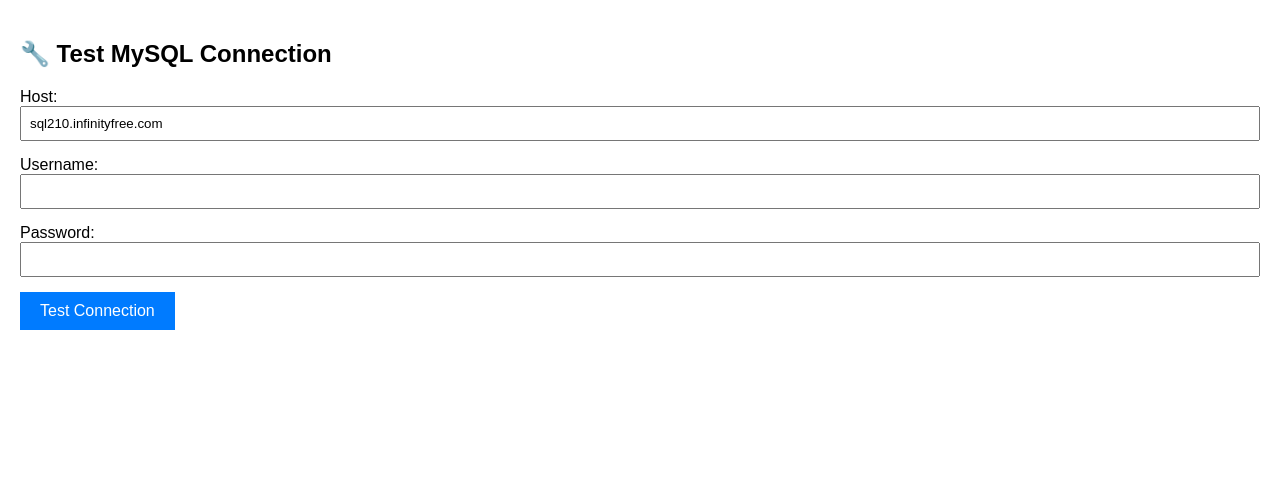
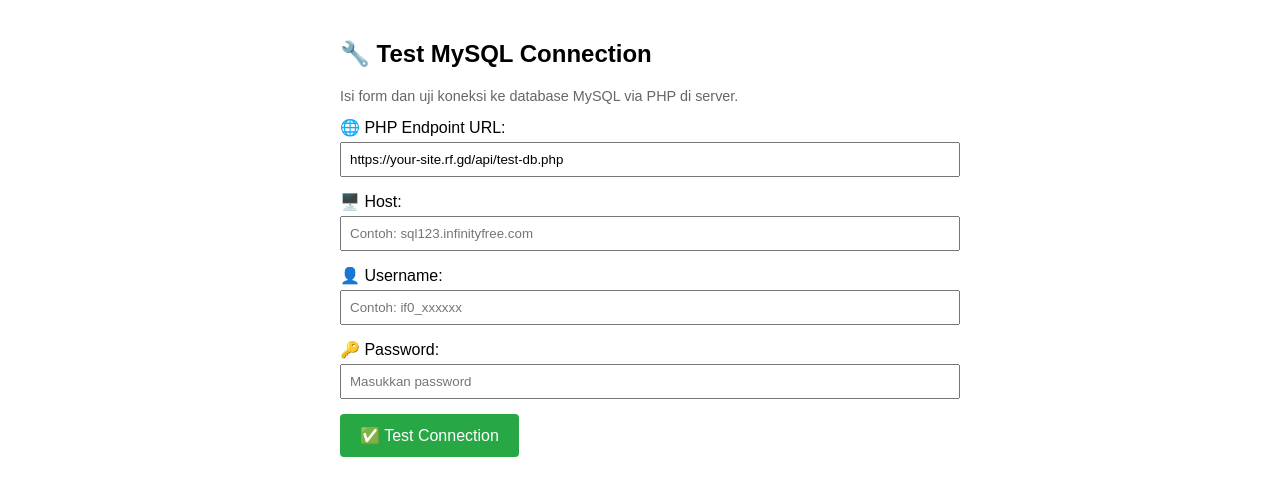
Before and after one commit to shin-meiri/main, a React (Create React App) app: page / in a window 1280 px wide. Shown: the top 496 px of the page. Built offline with nearby package versions, Linux system fonts and the light colour scheme.

Commit message:
Update DBForm.jsx

```diff
--- a/src/components/DBForm.jsx
+++ b/src/components/DBForm.jsx
@@ -1,89 +1,197 @@
 // src/components/DBForm.jsx
 import React, { useState } from 'react';
 
-export default function DBForm() {
+function DBForm() {
   const [form, setForm] = useState({
-    host: 'sql210.infinityfree.com',
+    host: '',
     user: '',
     pass: '',
+    endpoint: 'https://your-site.rf.gd/api/test-db.php', // 👈 Input URL
   });
   const [result, setResult] = useState('');
   const [loading, setLoading] = useState(false);
+  const [debug, setDebug] = useState(''); // Info tambahan
+
+  const handleChange = (e) => {
+    setForm({ ...form, [e.target.name]: e.target.value });
+  };
 
   const handleSubmit = async (e) => {
     e.preventDefault();
     setLoading(true);
-    setResult('Testing connection...');
+    setResult('');
+    setDebug('');
+
+    // Validasi URL
+    if (!form.endpoint.startsWith('http')) {
+      setResult('❌ URL endpoint harus dimulai dengan http:// atau https://');
+      setLoading(false);
+      return;
+    }
 
     try {
-      const res = await fetch('test-db.php', {
+      setDebug('🔍 Mengirim request ke: ' + form.endpoint);
+
+      const res = await fetch(form.endpoint, {
         method: 'POST',
-        headers: { 'Content-Type': 'application/json' },
-        body: JSON.stringify(form),
+        headers: {
+          'Content-Type': 'application/json',
+        },
+        body: JSON.stringify({
+          host: form.host,
+          user: form.user,
+          pass: form.pass,
+        }),
+        mode: 'cors', // 👈 Penting untuk CORS
       });
 
+      setDebug(prev => prev + '\n📡 Status HTTP: ' + res.status);
+
+      if (!res.ok) {
+        throw new Error(`HTTP ${res.status}: ${res.statusText}`);
+      }
+
       const data = await res.json();
-      setResult(
-        data.success
-          ? `✅ Connected! MySQL ${data.server_info}`
-          : `❌ Failed: ${data.message}`
-      );
+      setDebug(prev => prev + '\n📥 Data dari server: ' + JSON.stringify(data));
+
+      if (data.success) {
+        setResult('✅ Connected! ' + (data.server_info ? `MySQL ${data.server_info}` : ''));
+      } else {
+        setResult('❌ Gagal: ' + (data.message || data.error || 'Unknown error'));
+      }
     } catch (err) {
-      setResult(`❌ Network error: ${err.message}`);
+      console.error('Fetch error:', err);
+      setResult(`❌ Error: ${err.message}`);
+      setDebug(prev => prev + '\n🔥 Error: ' + err.message);
+
+      // Detail tambahan
+      if (err.message.includes('Failed to fetch')) {
+        setDebug(prev => prev + '\n💡 Kemungkinan: URL salah, CORS, atau server mati');
+      }
     } finally {
       setLoading(false);
     }
   };
 
-  const handleChange = (e) => {
-    setForm({ ...form, [e.target.name]: e.target.value });
-  };
+  return (
+    <div style={{ padding: '20px', fontFamily: 'Arial', maxWidth: '600px', margin: '0 auto' }}>
+      <h2>🔧 Test MySQL Connection</h2>
+      <p style={{ fontSize: '0.9em', color: '#666' }}>
+        Isi form dan uji koneksi ke database MySQL via PHP di server.
+      </p>
 
-  return (
-    <div style={styles.container}>
-      <h2>🔧 Test MySQL Connection</h2>
       <form onSubmit={handleSubmit}>
-        <Input label="Host" name="host" value={form.host} onChange={handleChange} />
-        <Input label="Username" name="user" value={form.user} onChange={handleChange} required />
-        <Input label="Password" name="pass" type="password" value={form.pass} onChange={handleChange} />
+        {/* Input Endpoint */}
+        <div style={{ marginBottom: '15px' }}>
+          <label>🌐 PHP Endpoint URL:</label>
+          <input
+            type="url"
+            name="endpoint"
+            value={form.endpoint}
+            onChange={handleChange}
+            placeholder="https://yoursite.rf.gd/api/test-db.php"
+            required
+            style={{ width: '100%', padding: '8px', marginTop: '5px' }}
+          />
+        </div>
 
-        <button type="submit" disabled={loading} style={styles.button}>
-          {loading ? 'Testing...' : 'Test Connection'}
+        {/* Host */}
+        <div style={{ marginBottom: '15px' }}>
+          <label>🖥️ Host:</label>
+          <input
+            type="text"
+            name="host"
+            value={form.host}
+            onChange={handleChange}
+            placeholder="Contoh: sql123.infinityfree.com"
+            required
+            style={{ width: '100%', padding: '8px', marginTop: '5px' }}
+          />
+        </div>
+
+        {/* User */}
+        <div style={{ marginBottom: '15px' }}>
+          <label>👤 Username:</label>
+          <input
+            type="text"
+            name="user"
+            value={form.user}
+            onChange={handleChange}
+            placeholder="Contoh: if0_xxxxxx"
+            required
+            style={{ width: '100%', padding: '8px', marginTop: '5px' }}
+          />
+        </div>
+
+        {/* Password */}
+        <div style={{ marginBottom: '15px' }}>
+          <label>🔑 Password:</label>
+          <input
+            type="password"
+            name="pass"
+            value={form.pass}
+            onChange={handleChange}
+            placeholder="Masukkan password"
+            style={{ width: '100%', padding: '8px', marginTop: '5px' }}
+          />
+        </div>
+
+        {/* Submit Button */}
+        <button
+          type="submit"
+          disabled={loading}
+          style={{
+            backgroundColor: '#28a745',
+            color: 'white',
+            padding: '12px 20px',
+            border: 'none',
+            borderRadius: '4px',
+            cursor: loading ? 'not-allowed' : 'pointer',
+            fontSize: '16px',
+          }}
+        >
+          {loading ? '📡 Testing...' : '✅ Test Connection'}
         </button>
       </form>
 
+      {/* Result */}
       {result && (
-        <div style={result.includes('✅') ? styles.success : styles.error}>
-          <strong>Result:</strong> {result}
+        <div
+          style={{
+            marginTop: '20px',
+            padding: '15px',
+            borderRadius: '4px',
+            backgroundColor: result.includes('Connected') ? '#d4edda' : '#f8d7da',
+            color: result.includes('Connected') ? '#155724' : '#721c24',
+            border: '1px solid',
+            borderColor: result.includes('Connected') ? '#c3e6cb' : '#f5c6cb',
+          }}
+        >
+          <strong>📌 Hasil:</strong> {result}
+        </div>
+      )}
+
+      {/* Debug Info */}
+      {debug && (
+        <div
+          style={{
+            marginTop: '20px',
+            padding: '15px',
+            fontSize: '0.9em',
+            backgroundColor: '#f8f9fa',
+            border: '1px solid #dee2e6',
+            borderRadius: '4px',
+            whiteSpace: 'pre-wrap',
+            color: '#495057',
+          }}
+        >
+          <strong>🔧 Debug Info:</strong>
+          <br />
+          {debug}
         </div>
       )}
     </div>
   );
 }
 
-// Komponen Input
-function Input({ label, ...props }) {
-  return (
-    <div style={styles.field}>
-      <label>{label}:</label>
-      <input style={styles.input} {...props} />
-    </div>
-  );
-}
-
-// Styling sederhana
-const styles = {
-  container: { padding: '20px', fontFamily: 'Arial, sans-serif' },
-  field: { marginBottom: '15px' },
-  input: { width: '100%', padding: '8px', boxSizing: 'border-box' },
-  button: {
-    padding: '10px 20px',
-    backgroundColor: '#007bff',
-    color: 'white',
-    border: 'none',
-    cursor: 'pointer',
-    fontSize: '16px',
-  },
-  success: { marginTop: '20px', padding: '10px', backgroundColor: '#d4edda', color: '#155724', borderRadius: '4px' },
-  error: { marginTop: '20px', padding: '10px', backgroundColor: '#f8d7da', color: '#721c24', borderRadius: '4px' },
-};
+export default DBForm;
```
